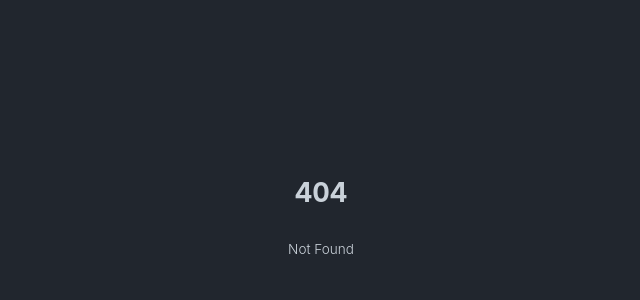
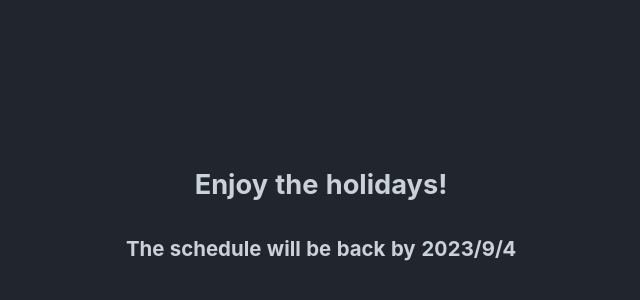
Before and after one commit to Davr1/school-schedule, a SvelteKit app: page /holidays in a window 1280 px wide. Before the commit this address had no page. Shown: the part 186-486 px from the top of the page, without its empty margins (319-959 px from the left). Built offline with nearby package versions, Linux system fonts and the light colour scheme; a web font is replaced by a local one.

Commit message:
Added a holiday screen
This will only be show during the holidays..

```diff
--- /dev/null
+++ b/src/holidays.json
@@ -0,0 +1,6 @@
+[
+    {
+        "start": "2023-07-01T00:00:00.000Z",
+        "end": "2023-09-04T00:00:00.000Z"
+    }
+]
--- /dev/null
+++ b/src/routes/holidays/+page.server.js
@@ -0,0 +1,28 @@
+import { redirect } from "@sveltejs/kit";
+
+import holidays from "../../holidays.json" assert { type: "json" };
+
+/**
+ * Check if the holidays page should be available
+ *
+ * If it's not the holidays, redirect to the normal page
+ *
+ * Note: Only the last holiday will be checked. Add them as they happen and not in advance.
+ */
+export async function load() {
+    // Get the last holiday
+    const currentHoliday = holidays[holidays.length - 1];
+
+    // Check if it's the holidays
+    const start = new Date(currentHoliday.start);
+    const end = new Date(currentHoliday.end);
+    const today = new Date();
+
+    // If it's not the holidays, redirect to the main page
+    if (today < start || today > end) throw redirect(303, "/");
+    // If it's the holidays, return the page
+    else return currentHoliday;
+}
+
+// This page is just 2 lines of text so client-side rendering isn't required
+export const csr = false;
--- /dev/null
+++ b/src/routes/holidays/+page.svelte
@@ -0,0 +1,13 @@
+<script>
+    export let data;
+
+    let date = new Date(data.end);
+</script>
+
+<h1>Enjoy the holidays!</h1>
+<h2>
+    The schedule will be back by
+    <strong>
+        {date.getFullYear()}/{date.getMonth() + 1}/{date.getDate()}
+    </strong>
+</h2>
```
Also changed, not shown: src/routes/+page.server.js (added, +25 -0 lines).
